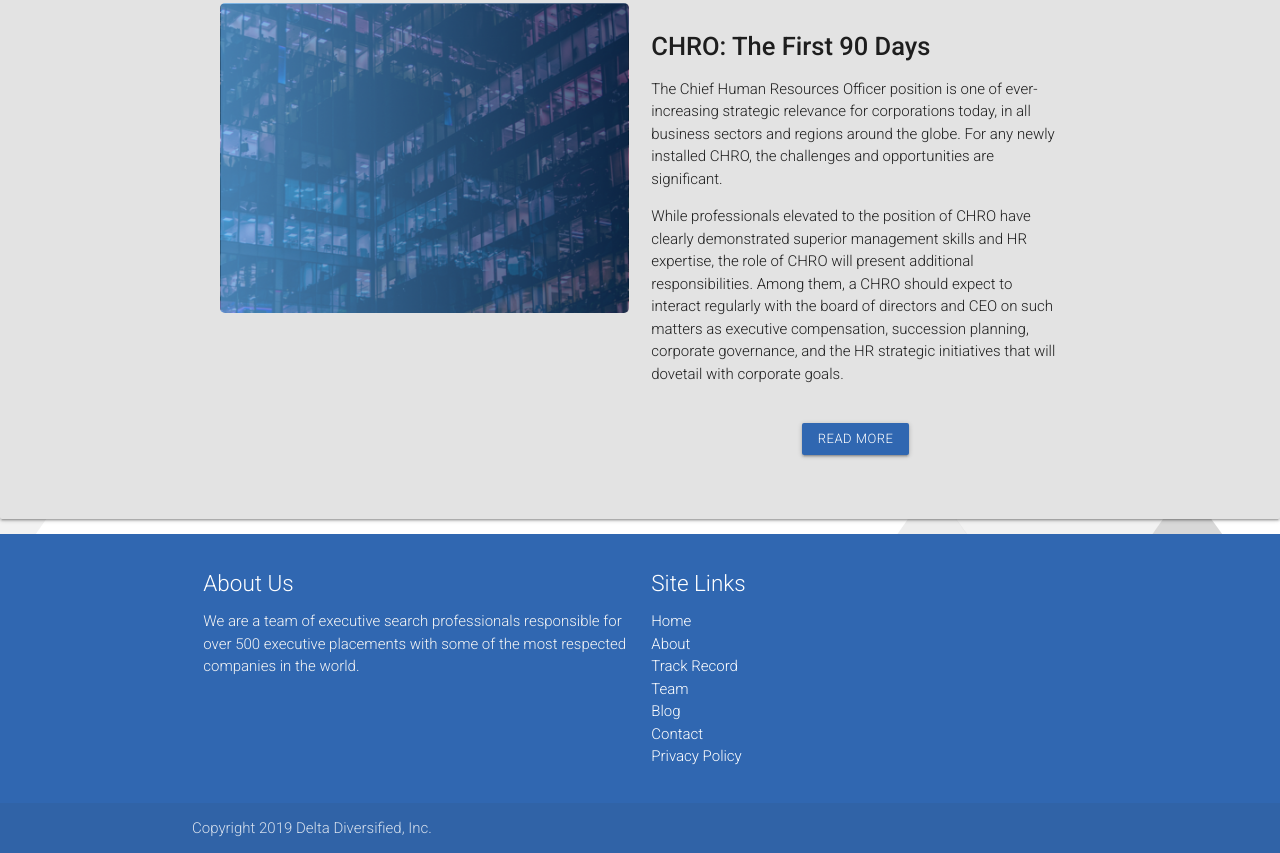
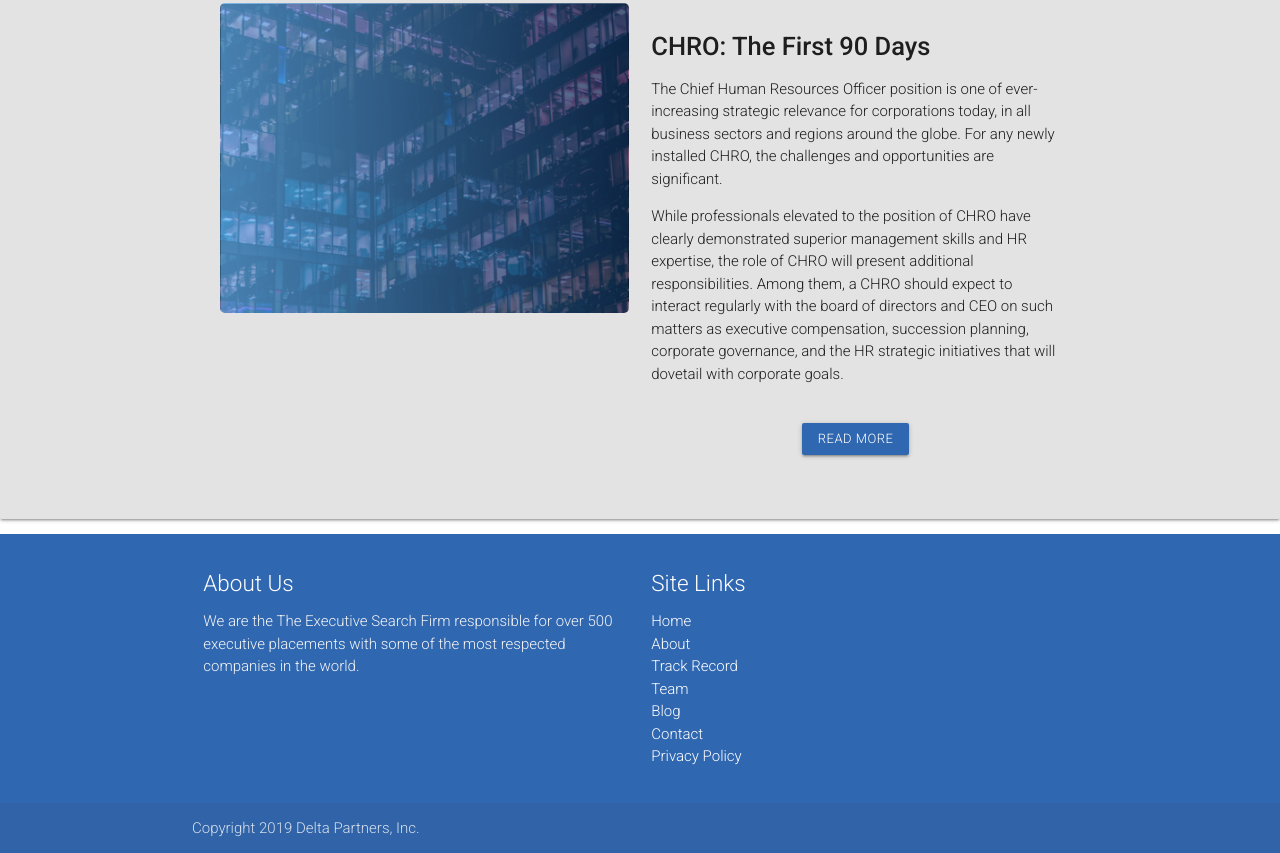
Before and after one commit to mmeganshaw/deltapartners, a website: page public/blog.html in a window 1280 px wide. Shown: the part 838-1691 px from the top of the page. Drawn offline with nearby package versions, Linux system fonts and the light colour scheme.

Commit message:
Changing style for background and updating text.

```diff
--- a/public/blog.html
+++ b/public/blog.html
@@ -83,7 +83,7 @@
             <div class="row">
               <div class="col l6 s12">
                 <h5 class="white-text">About Us</h5>
-                <p class="grey-text text-lighten-4">We are a team of executive search professionals responsible for over 500 executive placements with some of the most respected companies in the world.</p>
+                <p class="grey-text text-lighten-4">We are the The Executive Search Firm responsible for over 500 executive placements with some of the most respected companies in the world.</p>
 
 
               </div>
@@ -103,7 +103,7 @@
       </div>
       <div class="footer-copyright">
         <div class="container">
-          Copyright 2019 Delta Diversified, Inc.
+          Copyright 2019 Delta Partners, Inc.
         </div>
       </div>
     </footer>
--- a/public/css/style.css
+++ b/public/css/style.css
@@ -67,7 +67,7 @@
   }
 
   body {
-    background-image: url("../images/background.png");
+    background-image: url("../images/background.png") no-repeat center center/cover;
   }
 
   nav {
```
Also changed, not shown: public/about.html (+2 -2 lines), public/blog-chro.html (+2 -2 lines), public/contact.html (+2 -2 lines), public/index.html (+4 -4 lines), public/privacy-policy.html (+2 -2 lines), public/team.html (+2 -2 lines), public/track-record.html (+2 -2 lines).
